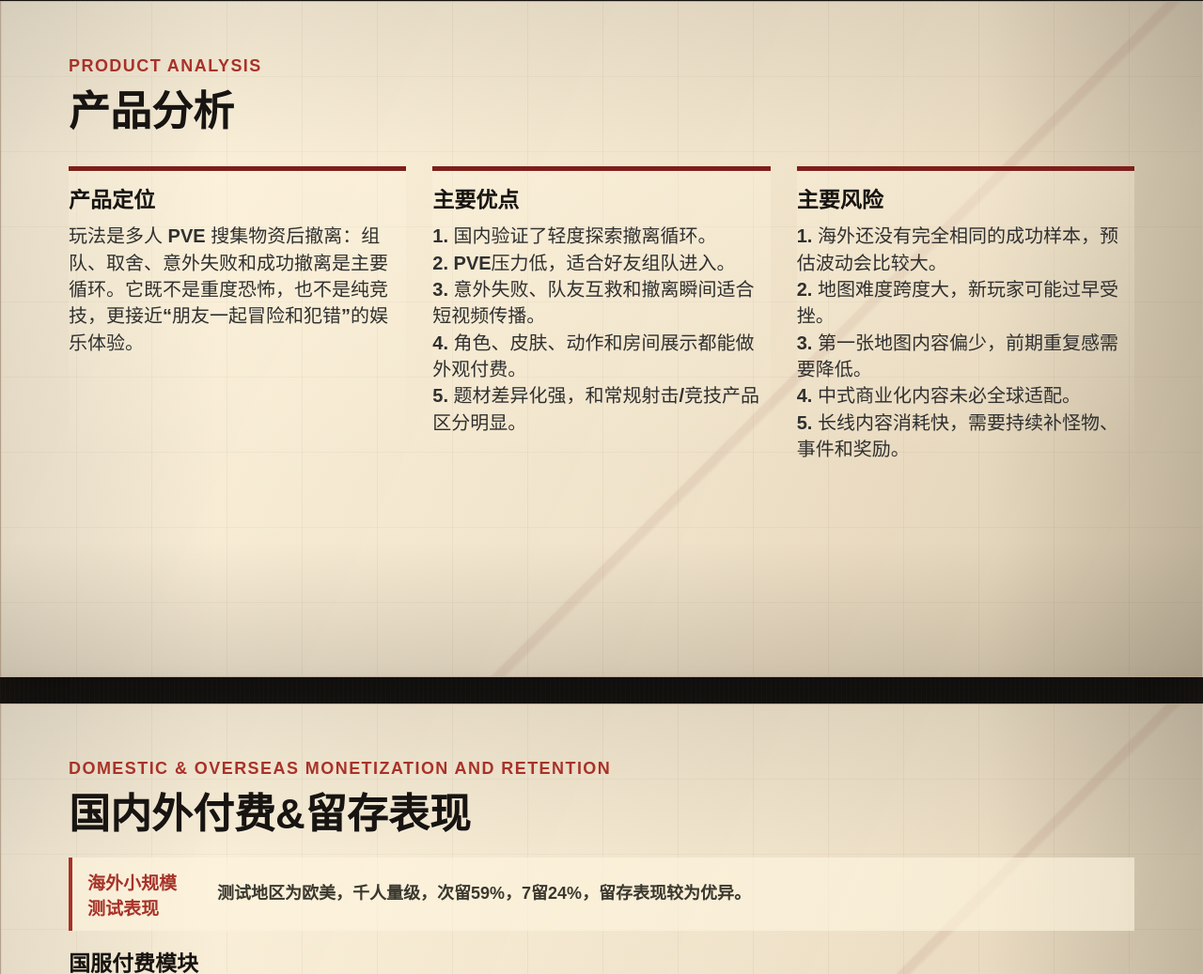
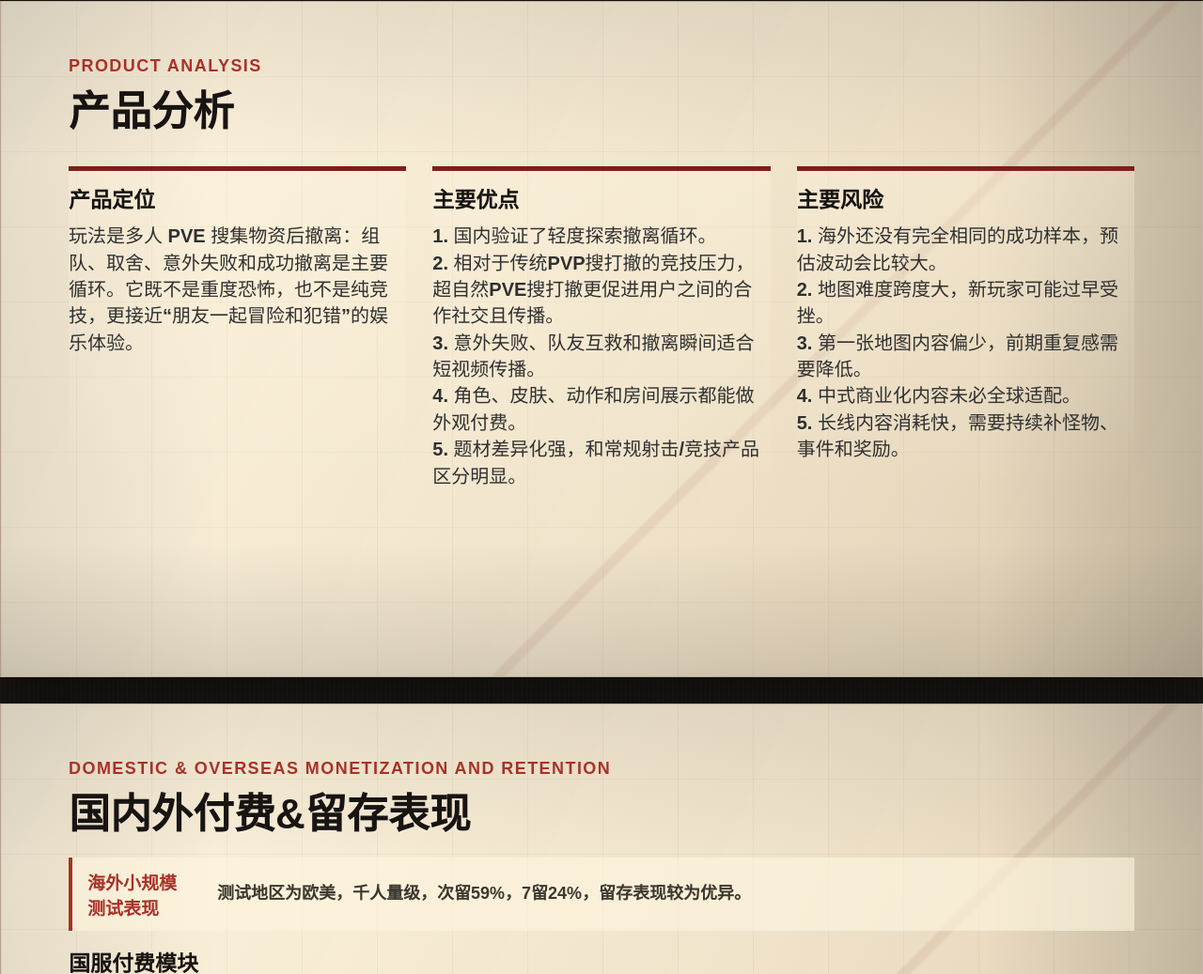
Before and after one commit to chriszcc1021/TOOLestimation, a website: page public/estimates/supernatural-overseas-opportunity-deck.html in a window 1280 px wide. Shown: the part 1523-2560 px from the top of the page at 94% size. Drawn offline with Linux system fonts and the light colour scheme.

Commit message:
Update Supernatural PVE cooperation benefit

```diff
--- a/public/estimates/supernatural-overseas-opportunity-deck.html
+++ b/public/estimates/supernatural-overseas-opportunity-deck.html
@@ -867,7 +867,7 @@
         </div>
         <div class="pillar">
           <h3>主要优点</h3>
-          <p>1. 国内验证了轻度探索撤离循环。<br>2. PVE压力低，适合好友组队进入。<br>3. 意外失败、队友互救和撤离瞬间适合短视频传播。<br>4. 角色、皮肤、动作和房间展示都能做外观付费。<br>5. 题材差异化强，和常规射击/竞技产品区分明显。</p>
+          <p>1. 国内验证了轻度探索撤离循环。<br>2. 相对于传统PVP搜打撤的竞技压力，超自然PVE搜打撤更促进用户之间的合作社交且传播。<br>3. 意外失败、队友互救和撤离瞬间适合短视频传播。<br>4. 角色、皮肤、动作和房间展示都能做外观付费。<br>5. 题材差异化强，和常规射击/竞技产品区分明显。</p>
         </div>
         <div class="pillar">
           <h3>主要风险</h3>
```
